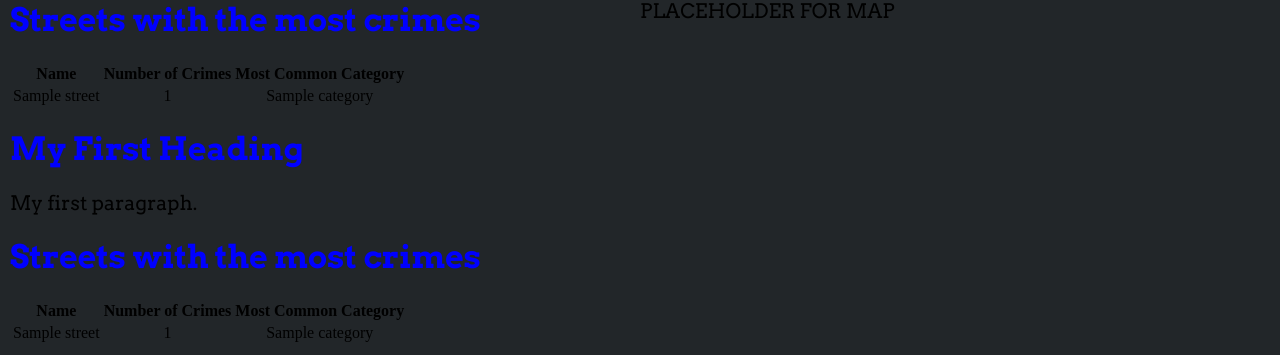
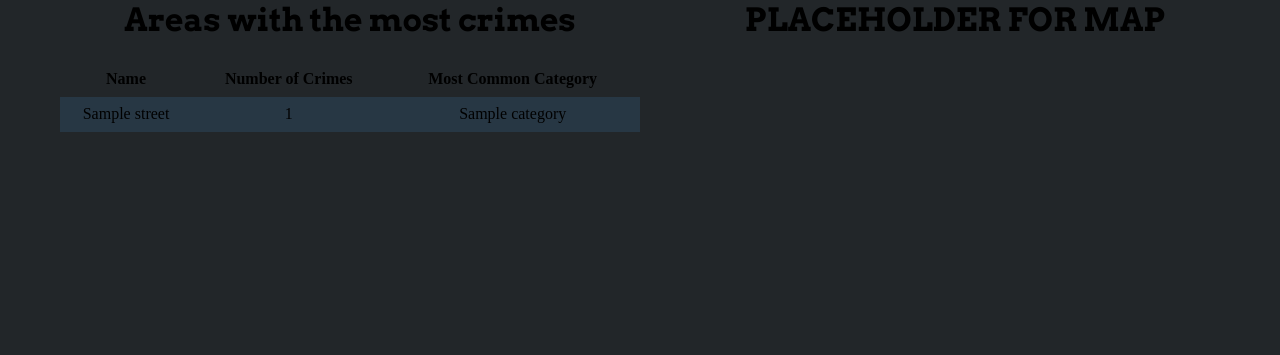
Before and after one commit to isaacschaessenscoleman/Local-Crime-Analysis, a Django app: template mysite/crimes/templates/crimes/postcode_page.html in a window 1280 px wide. Shown: the part 740-1095 px from the top of the page. After the commit the page ends 872 px from the top, so only its background shows below. Run offline with Django 4.2, Linux system fonts and the light colour scheme; the template is opened without the code that fills it: most values are stand-ins (such as "Sample title", 1, 10 or a date in 2020).

Commit message:
Adding styling to table for crimes/postcode endpoint

```diff
--- a/mysite/crimes/static/css/postcode_page.css
+++ b/mysite/crimes/static/css/postcode_page.css
@@ -2,11 +2,6 @@ body {
   background-color: #222629;
 }
 
-h1 {
-  color:blue;
-  text-align: left;
-  font-family: Helvetica;
-}
 
 p {
   font-family: verdana;
--- a/mysite/crimes/templates/crimes/postcode_page.html
+++ b/mysite/crimes/templates/crimes/postcode_page.html
@@ -20,11 +20,17 @@
 
             h1 {
                 font-family: "Arvo", serif;
+                text-align: center;
+                color: black;
             }
 
             p {
                 font-family: "Arvo", serif;
                 color: #000000;
+            }
+
+            input {
+                font-family: "Arvo", serif;
             }
 
             .postcode-header {
@@ -46,9 +52,31 @@
                 margin-bottom: 0px;
             }
 
-            .date-input {
+            .date-input-div {
                 display: grid;
                 grid-template-columns: 1fr 2fr;
+            }
+
+            .date-input {
+                background-color: #273744;
+                border: none;
+                border-radius: 3px;
+                cursor:pointer;
+                height: 24.5px;
+            }
+
+            .submit-button {
+                background-color: #273744;
+                color: white;
+                border: none;
+                height: 25px;
+                width: 80px;
+                border-radius: 3px;
+                cursor: pointer;
+            }
+
+            .submit-button:hover{
+                opacity: 0.7;
             }
 
             .timeframe-label {
@@ -56,6 +84,7 @@
                 margin-bottom: 0px;
                 vertical-align: top;
             }
+
 
             label {
                 font-size: 20px;
@@ -67,6 +96,20 @@
                 display: grid;
                 grid-template-columns: 1fr 1fr;
             }
+
+            .crimes-table {
+                border-collapse: collapse;
+                width: 100%;
+            }
+
+            tr {
+                height: 35px;
+            }
+
+            tr:nth-child(even) {
+                background-color: #273744;
+            }
+
 
         </style>
     </head>
@@ -87,24 +130,24 @@
                 <div>
                     <p class="timeframe-label">Time Frame:</p>
                 </div>
-                <div class="date-input">
+                <div class="date-input-div">
                     <div>
                         <p style="margin-top: 0px; text-align: right; margin-right: 10px;"> From</p>
                     </div>
                     <div>
-                        <input type="date" id="from" name="from-date" value="{{starting_date}}">
+                        <input class="date-input" type="date" id="from" name="from-date" value="{{starting_date}}">
                     </div>
                 </div>
-                <div class="date-input">
+                <div class="date-input-div">
                     <div>
                         <p style="margin-top: 0px; text-align: right; margin-right: 10px;"> To </p>
                     </div>
                     <div>
-                        <input type="date" id="to" name="to-date" value="{{ ending_date }}">
+                        <input class="date-input" type="date" id="to" name="to-date" value="{{ ending_date }}">
                     </div>
                 </div>
                 <div style="text-align: center;">
-                    <input type="submit" value="submit">
+                    <input class="submit-button" type="submit" value="Submit">
                 </div>
         </div>
         </form>
@@ -120,9 +163,9 @@
         </div>
 
         <div class="two-equal-columns">
-            <div>
-                <h1>Streets with the most crimes</h1>
-                <table>
+            <div style="margin-left: 50px;">
+                <h1 style="text-align: center;">Areas with the most crimes</h1>
+                <table class="crimes-table">
                     <tr>
                         <th>Name</th>
                         <th>Number of Crimes</th>
@@ -139,33 +182,9 @@
                 </table>
             </div>
             <div>
-                <p> PLACEHOLDER FOR MAP</p>
+                <h1> PLACEHOLDER FOR MAP</h1>
             </div>
         </div>
 
-
-
-        <h1>My First Heading</h1>
-
-        <p>My first paragraph.</p>
-
-        <h1>Streets with the most crimes</h1>
-        <table>
-            <tr>
-                <th>Name</th>
-                <th>Number of Crimes</th>
-                <th>Most Common Category</th>
-            </tr>
-            {% for index, row in crime_street_df %}
-            <tr>
-                <td>{{ row.street }}</td>
-                <td>{{ row.total_crimes }}</td>
-                <td>{{ row.category }}</td>
-
-            </tr>
-            {% endfor %}
-        </table>
-
-    </div>
 </body>
 </html>
```
Also changed, not shown: mysite/crimes/views.py (+5 -3 lines).
